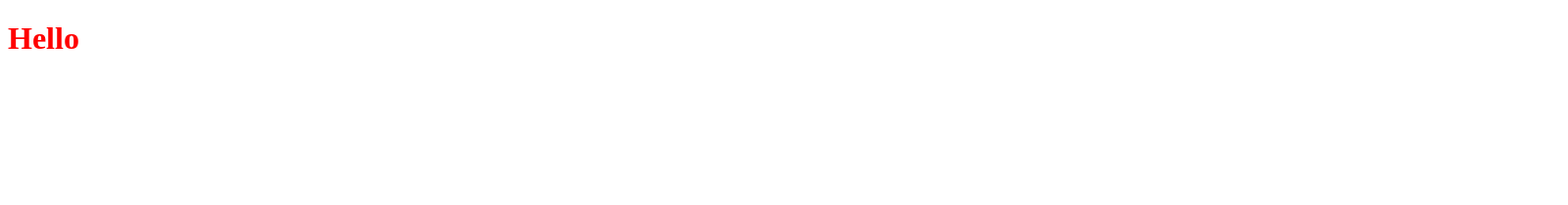
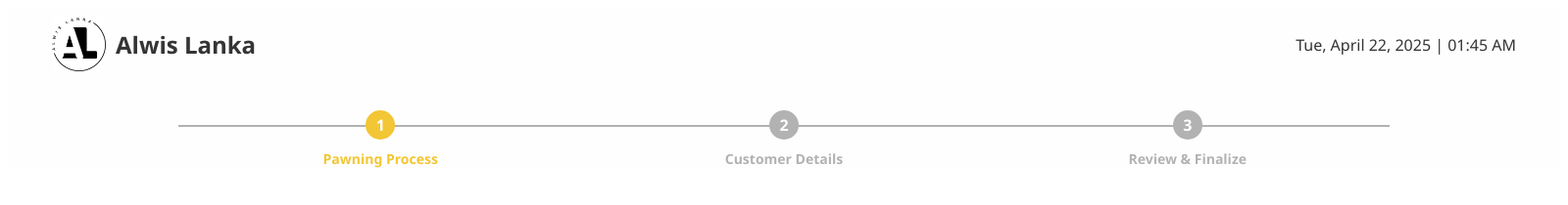
Before and after one commit to idlakshan21/Gold-Pawning-System, an Electron app: page src/renderer/index.html in a window 1600 px wide. Shown: the whole page at 98% size. Drawn offline with Linux system fonts and the light colour scheme.

Commit message:
feat: add nav bar

```diff
--- a/src/renderer/index.html
+++ b/src/renderer/index.html
@@ -3,12 +3,42 @@
 <head>
     <meta charset="UTF-8">
     <meta name="viewport" content="width=device-width, initial-scale=1.0">
-    <title>Document</title>
+    <title>Gold Pawning System</title>
     <meta http-equiv="Content-Security-Policy" content="default-src 'self'; script-src 'self'; style-src 'self' 'unsafe-inline';">
     <link rel="stylesheet" href="styles/styles.css">
 </head>
 <body>
-    <h1 class="hello">Hello </h1>
+    <div class="container">
+        <div class="navbar">
+            <div class="logo">
+                <img src="../assets/Logo.jpg" width="55px"/>
+                <div class="logo-tagline">Alwis Lanka</div>
+            </div>
+            <div>
+                <p class="date">Tue, April 22, 2025 | 01:45 AM</p>
+            </div>
+
+        </div>
+
+        <div class="progress-bar">
+            <div class="progress" id="progressBar" style="width: 33.33%"></div>
+        </div>
+
+        <div class="steps">
+            <div class="step active" id="step1">
+                <div class="step-number">1</div>
+                <div class="step-title">Pawning Process</div>
+            </div>
+            <div class="step" id="step2">
+                <div class="step-number">2</div>
+                <div class="step-title">Customer Details</div>
+            </div>
+            <div class="step" id="step3">
+                <div class="step-number">3</div>
+                <div class="step-title">Review & Finalize</div>
+            </div>
+        </div>
+    </div>
 
 </body>
 </html>
--- a/src/renderer/styles/styles.css
+++ b/src/renderer/styles/styles.css
@@ -1,3 +1,99 @@
-.hello{
-  color: red;
+:root {
+
+    --font-color: #343434;
+    --background-color: #FEFEFE;
+    --secondary-color: #B2B2B2;
+    --yellow-color: #F2C634;
+    --form-color: #F9F7F2;
 }
+
+body {
+    font-family: 'Segoe UI', Tahoma, Geneva, Verdana, sans-serif;
+}
+
+.container {
+    max-width: 100%;
+
+    background-color: var(--background-color);
+    padding: 0px 20px;
+}
+
+.navbar {
+    display: flex;
+    justify-content: space-between;
+    align-items: center;
+    background-color: var(--background-color);
+    padding: 10px 25px;
+    margin-bottom: 5px;
+}
+
+.logo {
+    display: flex;
+    align-items: center;
+    gap: 10px;
+}
+
+.logo-tagline {
+    font-size: 24px;
+    font-weight: bold;
+    color: var(--font-color);
+}
+
+.date {
+    color: var(--font-color);
+    font-size: 16px;
+}
+
+.steps {
+    display: flex;
+    justify-content: space-between;
+    margin: 30px 0px;
+    position: relative;
+    max-width: 80%;
+    margin-left: auto;
+    margin-right: auto;
+}
+
+.steps::before {
+    content: '';
+    position: absolute;
+    top: 15px;
+    left: 0;
+    right: 0;
+    height: 1.5px;
+    background: var(--secondary-color);
+    z-index: 1;
+}
+
+.step {
+    position: relative;
+    z-index: 2;
+    text-align: center;
+    width: 33.33%;
+}
+
+.step-number {
+    width: 30px;
+    height: 30px;
+    line-height: 30px;
+    border-radius: 50%;
+    background: var(--secondary-color);
+    color: var(--background-color);
+    margin: 0 auto 10px;
+    font-weight: bold;
+}
+
+.step.active .step-number {
+    background: var(--yellow-color);
+    color: var(--background-color);
+}
+
+.step-title {
+    font-weight: 600;
+    color: var(--secondary-color);
+    font-size: 14px;
+}
+
+.step.active .step-title {
+    color: var(--yellow-color);
+}
```
Also changed, not shown: src/assets/Logo.jpg (added).
